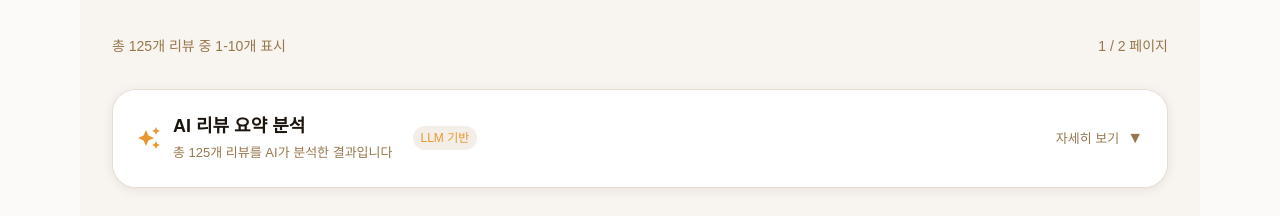
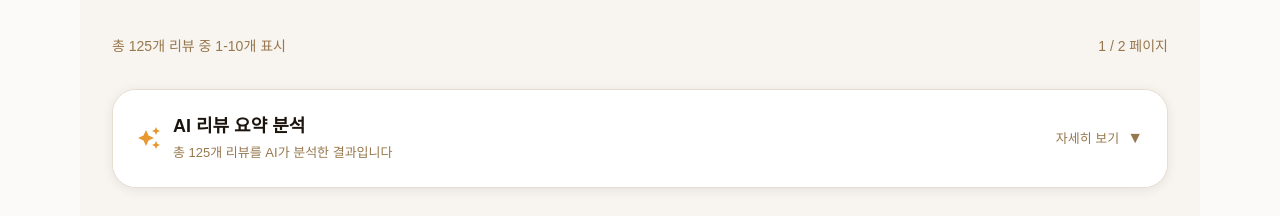
Before and after one commit to prgrms-aibe-devcourse/AIBE1-final-Team05-Frontend-prototype, a React (Vite) app: page / in a window 1280 px wide. Shown: the part 1760-1976 px from the top of the page. Built offline with nearby package versions, Linux system fonts and the light colour scheme.

Commit message:
텍스트 수정

```diff
--- a/src/components/product/ProductDetail/ProductReviews.tsx
+++ b/src/components/product/ProductDetail/ProductReviews.tsx
@@ -168,7 +168,7 @@ const ReviewSummarySection: React.FC<{
               총 {totalReviews}개 리뷰를 AI가 분석한 결과입니다
             </Typography>
           </Box>
-          <Chip
+          {/* <Chip
             label="LLM 기반"
             size="small"
             sx={{
@@ -178,7 +178,7 @@ const ReviewSummarySection: React.FC<{
               fontWeight: 500,
               ml: 1,
             }}
-          />
+          /> */}
         </Box>
 
         <Box sx={{ display: "flex", alignItems: "center", gap: 1 }}>
```
